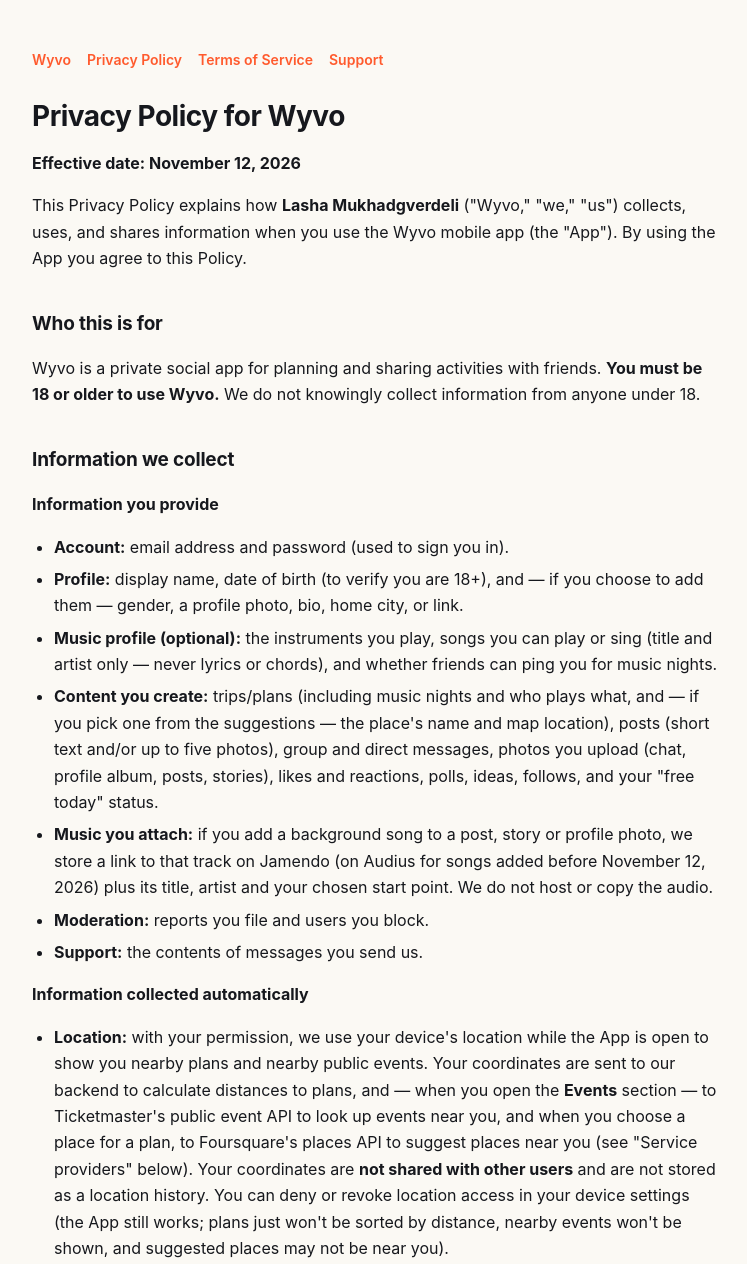
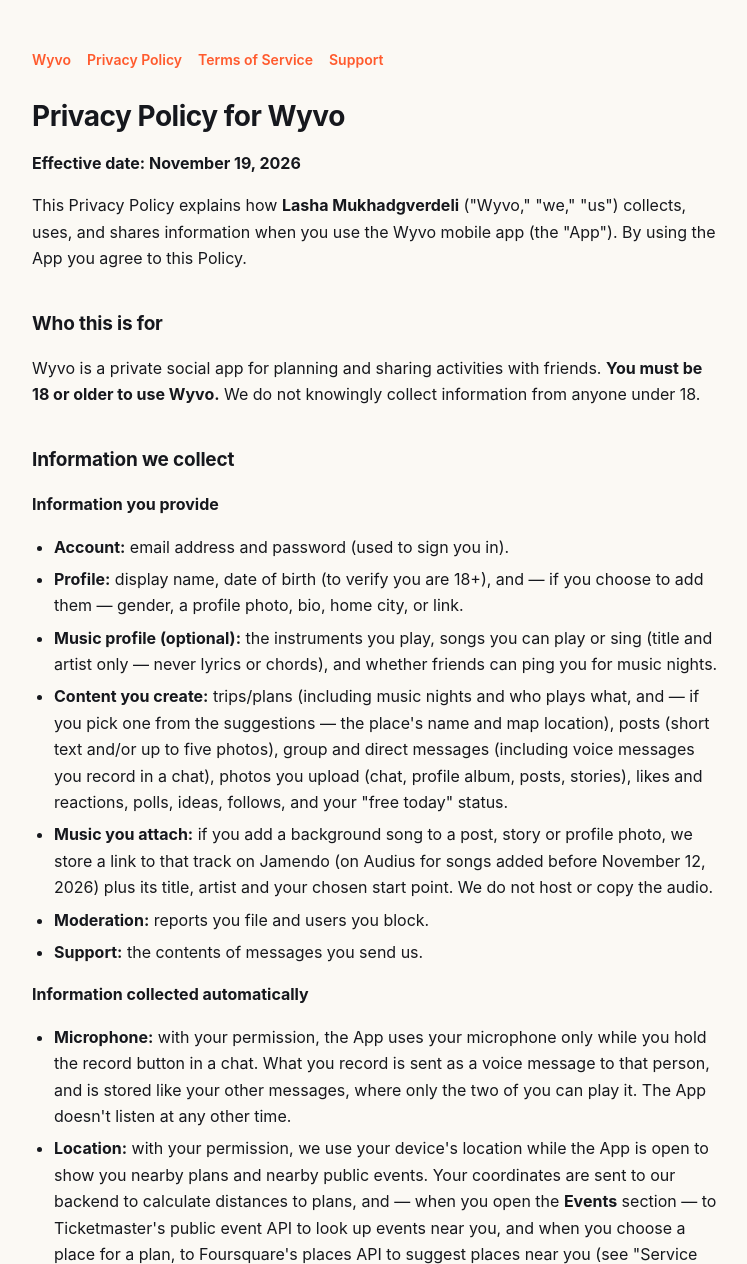
Before and after one commit to lashaoakland/wyvo-legal, a plain HTML site: page privacy-policy.html in a window 1280 px wide. Shown: the top 1264 px of the page, without its empty margins (264-1011 px from the left). Drawn offline with Linux system fonts and the light colour scheme.

Commit message:
Privacy Policy: voice messages (2026-11-19)
Co-Authored-By: Claude Opus 5.5 <noreply@anthropic.com>

```diff
--- a/privacy-policy.html
+++ b/privacy-policy.html
@@ -20,7 +20,7 @@ hr{border:0;border-top:1px solid var(--line);margin:32px 0}
 .card a{text-decoration:none;font-weight:700;font-size:17px}
 .card p{margin:6px 0 0;color:var(--sub);font-size:14px}
 </style></head><body><div class="wrap"><div class="nav"><a href="./">Wyvo</a><a href="./privacy-policy.html">Privacy Policy</a><a href="./terms-of-service.html">Terms of Service</a><a href="./support.html">Support</a></div><h1>Privacy Policy for Wyvo</h1>
-<p><strong>Effective date: November 12, 2026</strong></p>
+<p><strong>Effective date: November 19, 2026</strong></p>
 <p>This Privacy Policy explains how <strong>Lasha Mukhadgverdeli</strong> (&quot;Wyvo,&quot; &quot;we,&quot; &quot;us&quot;) collects, uses, and shares information when you use the Wyvo mobile app (the &quot;App&quot;). By using the App you agree to this Policy.</p>
 <h2>Who this is for</h2>
 <p>Wyvo is a private social app for planning and sharing activities with friends. <strong>You must be 18 or older to use Wyvo.</strong> We do not knowingly collect information from anyone under 18.</p>
@@ -30,13 +30,14 @@ hr{border:0;border-top:1px solid var(--line);margin:32px 0}
 <li><strong>Account:</strong> email address and password (used to sign you in).</li>
 <li><strong>Profile:</strong> display name, date of birth (to verify you are 18+), and — if you choose to add them — gender, a profile photo, bio, home city, or link.</li>
 <li><strong>Music profile (optional):</strong> the instruments you play, songs you can play or sing (title and artist only — never lyrics or chords), and whether friends can ping you for music nights.</li>
-<li><strong>Content you create:</strong> trips/plans (including music nights and who plays what, and — if you pick one from the suggestions — the place&#x27;s name and map location), posts (short text and/or up to five photos), group and direct messages, photos you upload (chat, profile album, posts, stories), likes and reactions, polls, ideas, follows, and your &quot;free today&quot; status.</li>
+<li><strong>Content you create:</strong> trips/plans (including music nights and who plays what, and — if you pick one from the suggestions — the place&#x27;s name and map location), posts (short text and/or up to five photos), group and direct messages (including voice messages you record in a chat), photos you upload (chat, profile album, posts, stories), likes and reactions, polls, ideas, follows, and your &quot;free today&quot; status.</li>
 <li><strong>Music you attach:</strong> if you add a background song to a post, story or profile photo, we store a link to that track on Jamendo (on Audius for songs added before November 12, 2026) plus its title, artist and your chosen start point. We do not host or copy the audio.</li>
 <li><strong>Moderation:</strong> reports you file and users you block.</li>
 <li><strong>Support:</strong> the contents of messages you send us.</li>
 </ul>
 <p><strong>Information collected automatically</strong></p>
 <ul>
+<li><strong>Microphone:</strong> with your permission, the App uses your microphone only while you hold the record button in a chat. What you record is sent as a voice message to that person, and is stored like your other messages, where only the two of you can play it. The App doesn&#x27;t listen at any other time.</li>
 <li><strong>Location:</strong> with your permission, we use your device&#x27;s location while the App is open to show you nearby plans and nearby public events. Your coordinates are sent to our backend to calculate distances to plans, and — when you open the <strong>Events</strong> section — to Ticketmaster&#x27;s public event API to look up events near you, and when you choose a place for a plan, to Foursquare&#x27;s places API to suggest places near you (see &quot;Service providers&quot; below). Your coordinates are <strong>not shared with other users</strong> and are not stored as a location history. You can deny or revoke location access in your device settings (the App still works; plans just won&#x27;t be sorted by distance, nearby events won&#x27;t be shown, and suggested places may not be near you).</li>
 <li><strong>Push notifications:</strong> if you turn notifications on, we store a push token for your phone (an address, issued by Apple or Google through Expo, that lets us send notifications to that phone) and link it to your account. We use it only to tell you about a new direct message, a new plan you can join (one its host shared with everyone, with their followers, or with you), someone asking to join your plan, your request being accepted or declined, being added to a plan, and likes and replies on your posts — never for advertising. A notification shows the other person&#x27;s name and a short preview (for example, the first words of a message, or a plan&#x27;s title and place). You can turn notifications off in <strong>Edit profile</strong> or in your phone&#x27;s settings.</li>
 <li><strong>Basic technical data</strong> needed to operate the App (e.g. authentication tokens, device/session information).</li>
@@ -77,6 +78,7 @@ hr{border:0;border-top:1px solid var(--line);margin:32px 0}
 <li>Your phone&#x27;s push token is deleted when you log out, turn notifications off in the App, or delete your account, and when Apple or Google tell us the App is no longer on that phone.</li>
 <li>Stories auto-expire after 24 hours and are deleted automatically.</li>
 <li>When you delete a photo from your profile album, the photo file is deleted too.</li>
+<li>When you unsend a voice message, its recording is deleted too.</li>
 <li>Photos you share in a trip chat are cleaned up after 30 days unless they have been saved into that trip&#x27;s shared photo set.</li>
 <li>Some shared content (e.g. messages in a group you were part of) may remain visible to that group.</li>
 </ul>
```
